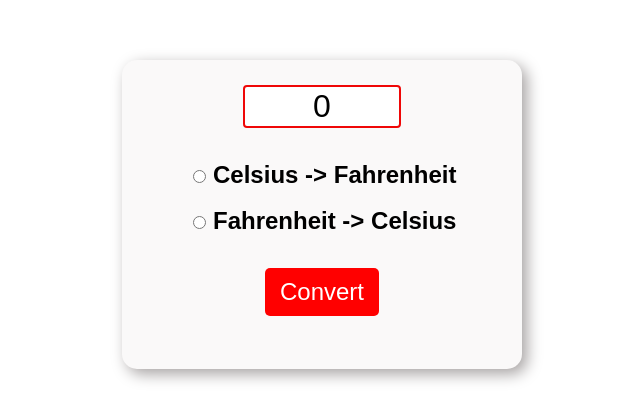
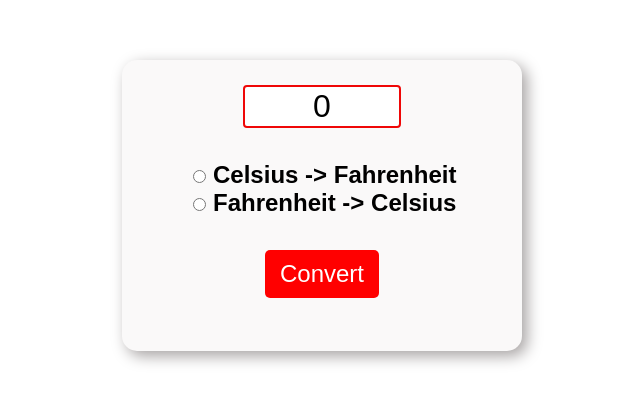
Before and after one commit to shobikapushparaj/Temperature_Conversion, a plain HTML site: page Temperature conversion app/index.html in a window 1280 px wide. Shown: the part 118-538 px from the top of the page, without its empty margins (318-958 px from the left). Drawn offline with Linux system fonts and the light colour scheme.

Commit message:
index.html

```diff
--- a/Temperature conversion app/index.html
+++ b/Temperature conversion app/index.html
@@ -11,7 +11,7 @@
     <form>
         <input type="text" id="textbox" value="0"><br><br>
         <input type="radio" id="toFahrenheit" name="temp">
-        <label for="toFahrenheit">Celsius -> Fahrenheit</label><br><br>
+        <label for="toFahrenheit">Celsius -> Fahrenheit</label><br>
 
         <input type="radio" id="toCelsius" name="temp">
         <label for="toCelsius">Fahrenheit -> Celsius</label><br><br>
```
